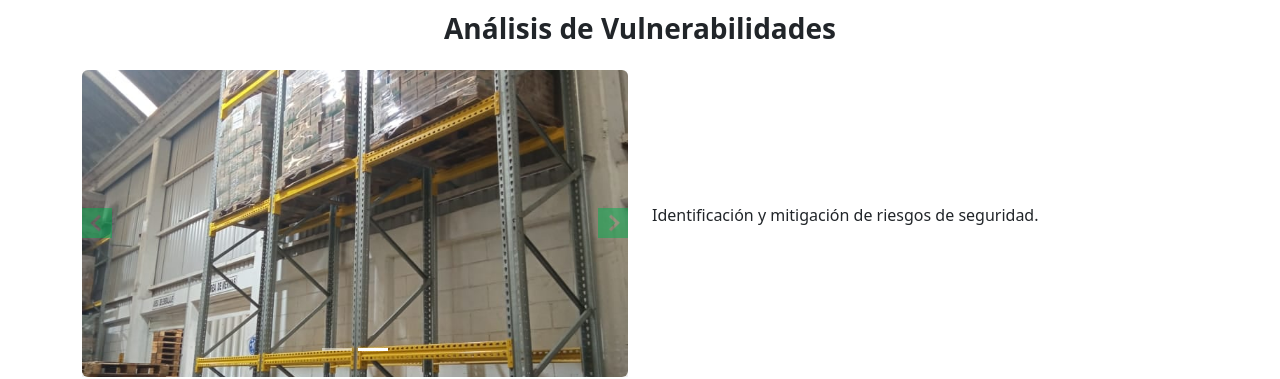
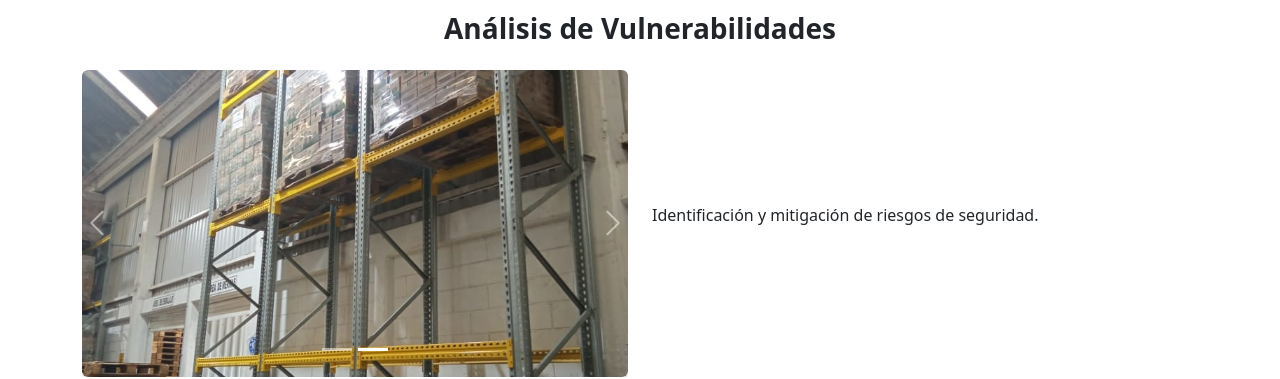
Before and after one commit to alainGonzalez-11/eth_website, a React (Vite) app: page /services/ciberseguridad in a window 1280 px wide. Shown: the part 421-800 px from the top of the page. Built offline with nearby package versions, Linux system fonts and the light colour scheme.

Commit message:
Locked image copying

```diff
--- a/src/App.jsx
+++ b/src/App.jsx
@@ -1,42 +1,56 @@
-import { RouterProvider, createBrowserRouter } from 'react-router-dom';
-import { useEffect, useState, useRef } from 'react';
-import RoutesIndex from './routes';
-import Footer from './components/Footer';
-import Header from './components/Header';
+import { RouterProvider, createBrowserRouter } from 'react-router-dom'
+import { useEffect, useState, useRef } from 'react'
+import RoutesIndex from './routes'
+import Footer from './components/Footer'
+import Header from './components/Header'
 
-function App() {
-  const [footerData, setFooterData] = useState(null);
-  const [services, setServices] = useState(null);
-  const [headerHeight, setHeaderHeight] = useState(0);
+function App () {
+  const [footerData, setFooterData] = useState(null)
+  const [services, setServices] = useState(null)
+  const [headerHeight, setHeaderHeight] = useState(0)
   const headerRef = useRef(null)
 
   useEffect(() => {
     fetch('/footer.json')
-      .then((res) => res.json())
-      .then(setFooterData);
+      .then(res => res.json())
+      .then(setFooterData)
 
     fetch('/services.json')
-      .then((res) => res.json())
-      .then(setServices);
-  }, []);
+      .then(res => res.json())
+      .then(setServices)
 
-  useEffect(() => {
-    // Update Header height automatically
-    if (headerRef.current) {
-      setHeaderHeight(headerRef.current.offsetHeight);
-    }
-    const handleResize = () => {
-      if (headerRef.current) {
-        setHeaderHeight(headerRef.current.offsetHeight);
-      }
-    };
-    window.addEventListener('resize', handleResize); // Changes on screen size
-    return () => {
-      window.removeEventListener('resize', handleResize);
-    };
-  }, []);
+      const preventContextMenu = (e) => e.preventDefault();
 
-  if (!footerData) return <div>Loading...</div>;
+      // Function to attach the event to all images
+      const attachContextMenuListener = () => {
+        const images = document.querySelectorAll('img');
+        images.forEach((img) => {
+          if (!img.dataset.contextMenuDisabled) {
+            img.addEventListener('contextmenu', preventContextMenu);
+            img.dataset.contextMenuDisabled = true; // Mark the image as processed
+          }
+        });
+      };
+
+      // Attach to existing images
+      attachContextMenuListener();
+
+      // Use MutationObserver to watch for new images
+      const observer = new MutationObserver(() => attachContextMenuListener());
+      observer.observe(document.body, { childList: true, subtree: true });
+
+      return () => {
+        // Cleanup: remove event listeners and observer
+        const images = document.querySelectorAll('img');
+        images.forEach((img) =>
+          img.removeEventListener('contextmenu', preventContextMenu)
+        );
+        observer.disconnect();
+      };
+  }, [])
+
+
+  if (!footerData) return <div>Loading...</div>
 
   const router = createBrowserRouter(
     [
@@ -46,11 +60,11 @@ function App() {
           <>
             <Header ref={headerRef} /> {/* Header now inside Router context */}
             <div style={{ marginTop: headerHeight }}>
-            <RoutesIndex />
+              <RoutesIndex />
             </div>
           </>
-        ),
-      },
+        )
+      }
     ],
     {
       future: {
@@ -59,17 +73,17 @@ function App() {
         v7_fetcherPersist: true,
         v7_normalizeFormMethod: true,
         v7_partialHydration: true,
-        v7_skipActionErrorRevalidation: true,
-      },
+        v7_skipActionErrorRevalidation: true
+      }
     }
-  );
+  )
 
   return (
     <>
       <RouterProvider router={router} />
       <Footer data={footerData} services={services?.services || []} />
     </>
-  );
+  )
 }
 
-export default App;
+export default App
--- a/src/components/service/CarouselSection.jsx
+++ b/src/components/service/CarouselSection.jsx
@@ -11,26 +11,6 @@ const CarouselSection = ({ branch }) => {
             {/* Adding a key to force re-render when branch.id changes */}
             <Carousel
               key={branch.id}
-              prevIcon={
-                <img
-                  src='/LeftArrow.png'
-                  alt='Previous'
-                  style={{
-                    width: '30px',
-                    height: '30px',
-                    left: '-50px'}}
-                />
-              }
-              nextIcon={
-                <img
-                  src='/RightArrow.png'
-                  alt='Next'
-                style={{
-                  width: '30px',
-                  height: '30px',
-                  right: '100px'}}
-                  />
-              }
             >
               {branch.images.map((image, index) => (
                 <Carousel.Item key={index}>
```
